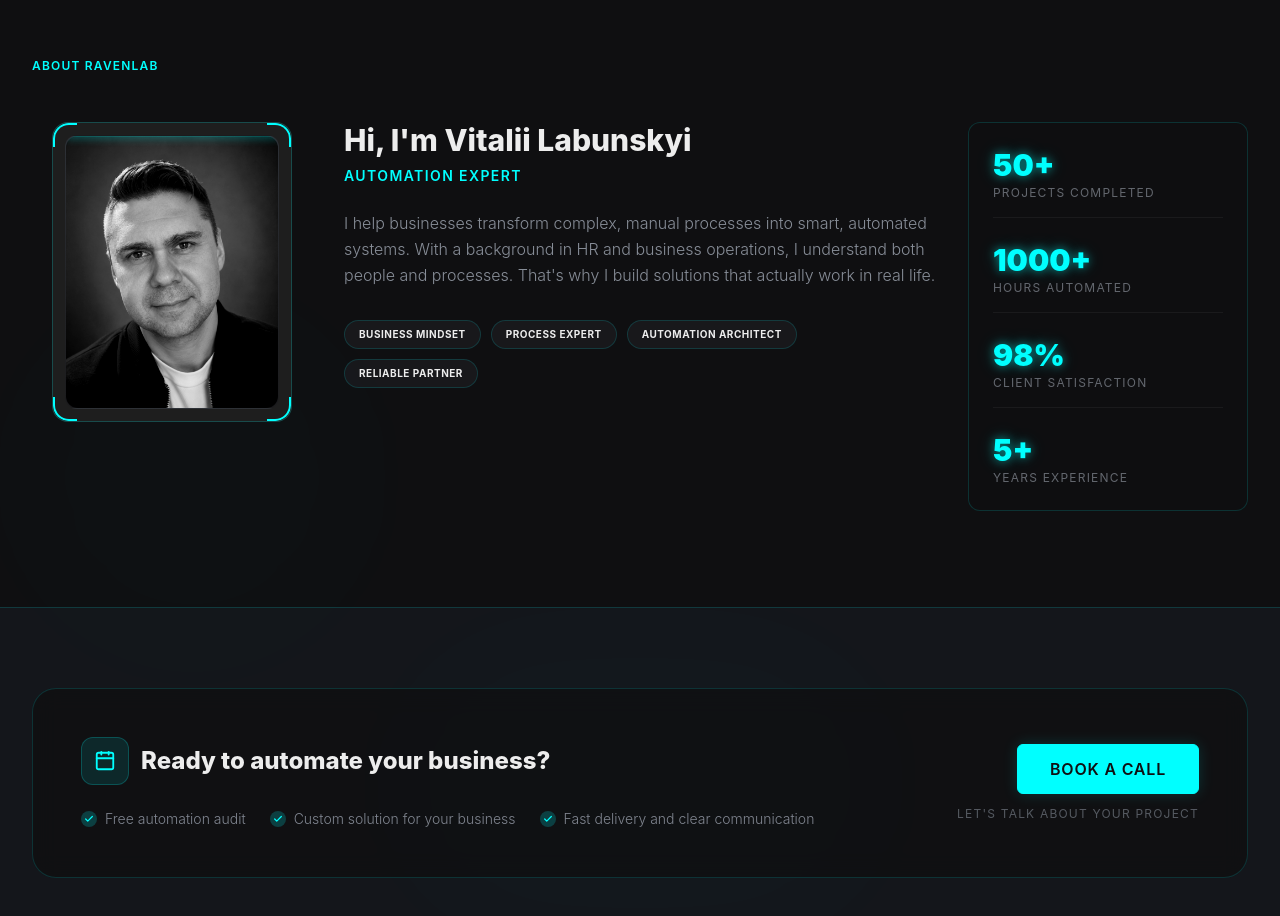
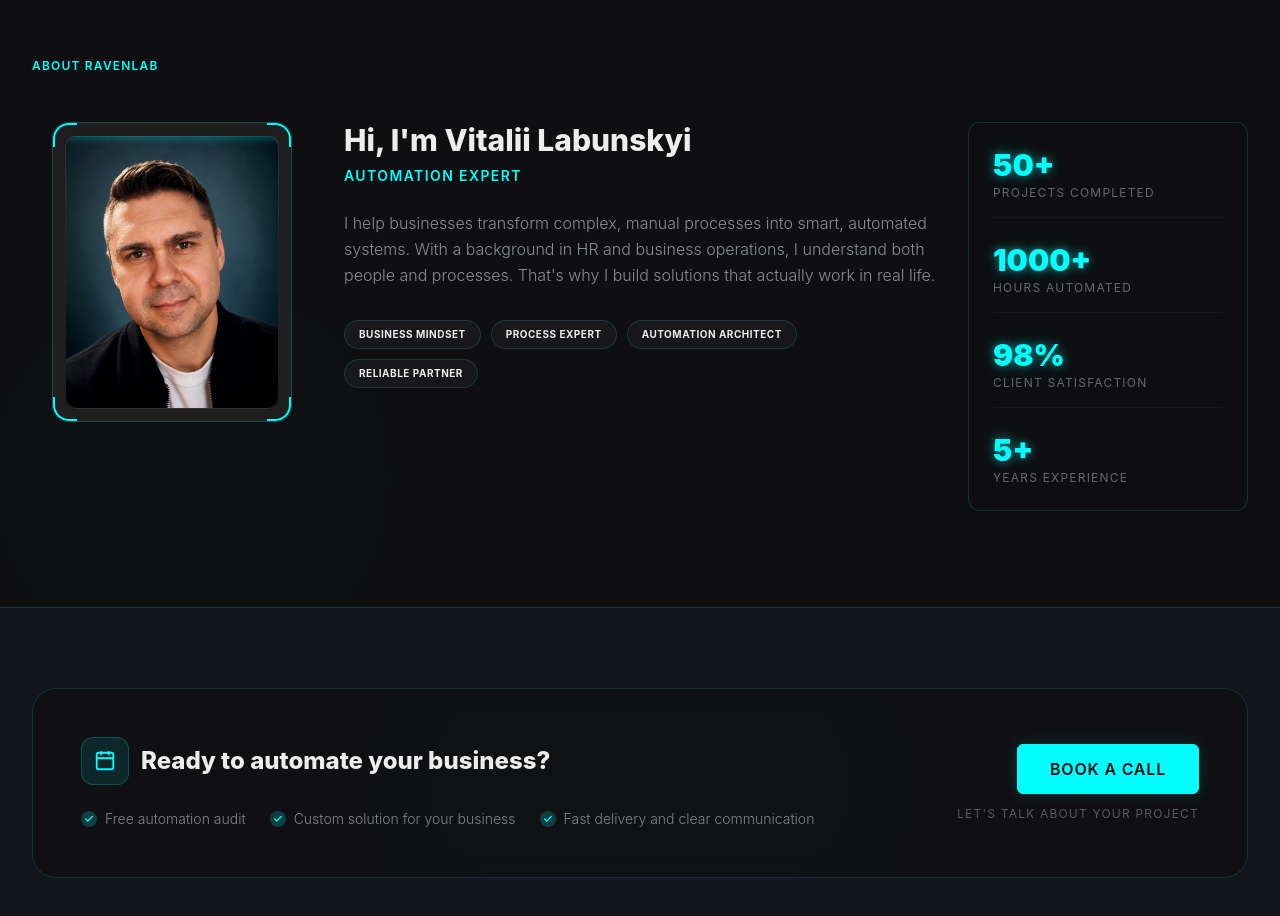
Before and after one commit to vitalii-labunskyi/ravenlab, a React (Vite) app: page / in a window 1280 px wide. Shown: the part 4140-5056 px from the top of the page. Built offline with nearby package versions, Linux system fonts and the light colour scheme.

Commit message:
chore: remove grayscale filter from portrait photo

```diff
--- a/src/sections/About.jsx
+++ b/src/sections/About.jsx
@@ -47,7 +47,7 @@ export default function About() {
                 <img
                   src="/vitalii.jpg"
                   alt="Vitalii Labunskyi"
-                  className="w-full h-full object-cover rounded-xl filter grayscale contrast-110 brightness-95 group-hover:grayscale-0 group-hover:scale-105 transition-all duration-500"
+                  className="w-full h-full object-cover rounded-xl filter contrast-105 brightness-95 group-hover:scale-105 transition-all duration-500"
                 />
                 {/* Scanner Overlay Line */}
                 <div className="absolute inset-x-0 top-0 h-[2px] bg-accent/40 shadow-[0_0_8px_var(--color-accent)] animate-scanline" />
```
